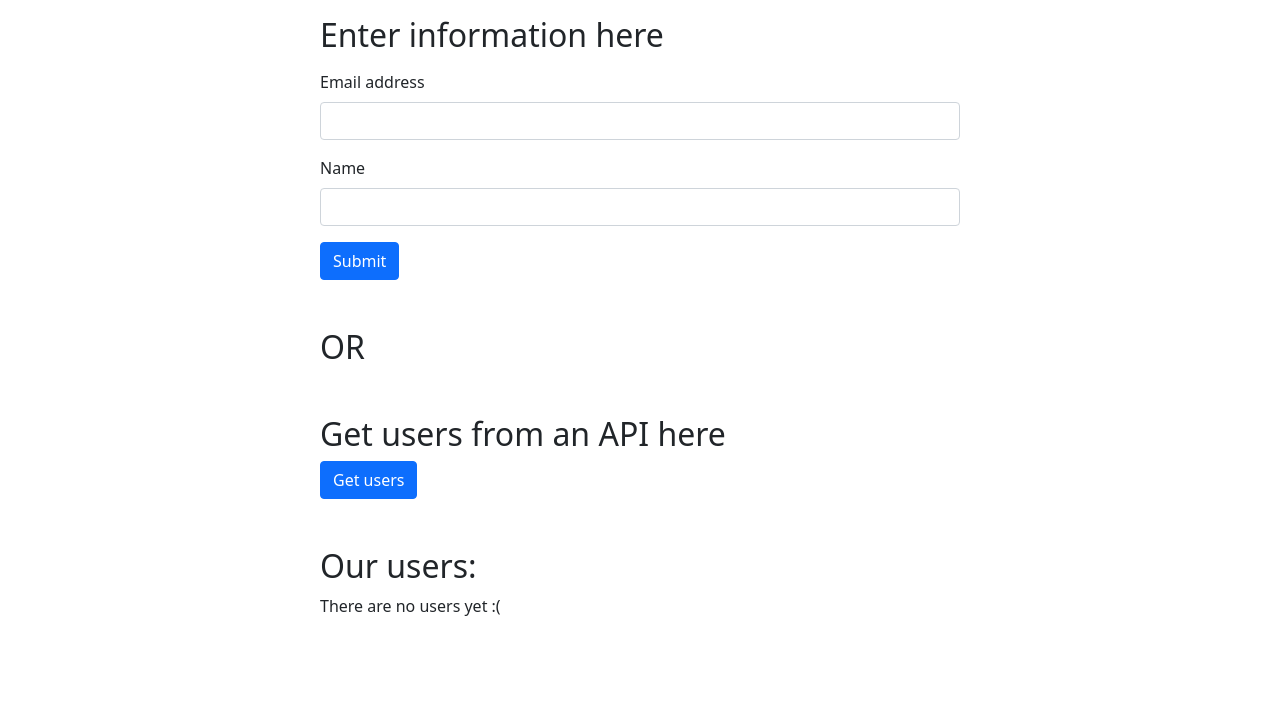
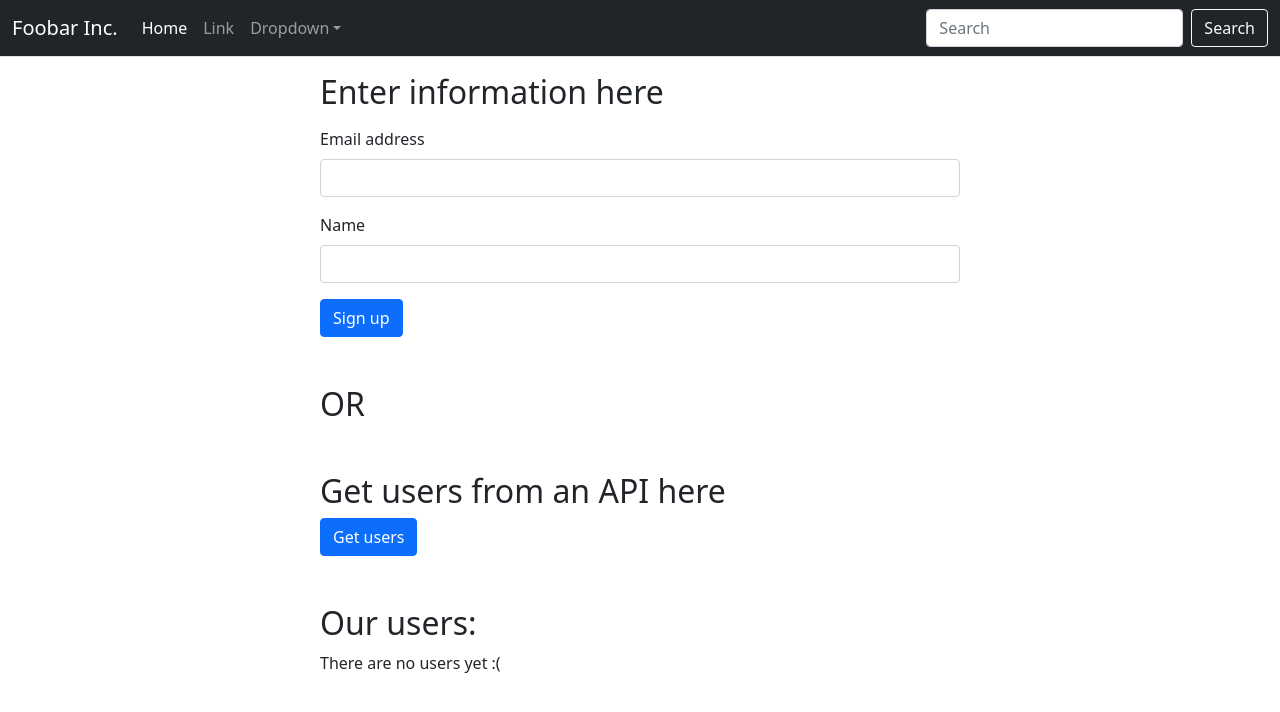
Before and after one commit to shivanshgalaxy/react-user-page, a React (Vite) app: page /users in a window 1280 px wide. Shown: the top 712 px of the page. Built offline with nearby package versions, Linux system fonts and the light colour scheme.

Commit message:
Add navbar

```diff
--- a/src/App.css
+++ b/src/App.css
@@ -8,6 +8,7 @@
     list-style: none;
     justify-content: space-around;
     flex-wrap: wrap;
+    gap: 5px;
 }
 
 .user-list li {
--- a/src/App.tsx
+++ b/src/App.tsx
@@ -3,6 +3,7 @@
 import { useState } from "react";
 import ShowUsers from "./components/ShowUsers";
 import GetUsers from "./components/GetUsers";
+import 'bootstrap/dist/js/bootstrap.bundle.min.js';
 
 export interface User {
   email: string;
@@ -21,11 +22,11 @@
       .then((res) => res.json())
       .then((data) => {
         data.data.map((item: User) => {
-            const newUser: User = {
-                email: item.email,
-                first_name: item.first_name,
-            };
-            setUser((oldUserList) => [...oldUserList, newUser])
+          const newUser: User = {
+            email: item.email,
+            first_name: item.first_name,
+          };
+          setUser((oldUserList) => [...oldUserList, newUser]);
           console.log(item.first_name);
           console.log(item.email);
         });
@@ -34,9 +35,84 @@
 
   return (
     <>
+      <nav className="navbar navbar-expand-md bg-dark border-bottom border-body navbar-dark" data-bs-theme="dark">
+        <div className="container-fluid">
+          <a className="navbar-brand" href="#">
+            Foobar Inc.
+          </a>
+          <button
+            className="navbar-toggler"
+            type="button"
+            data-bs-toggle="collapse"
+            data-bs-target="#navbarSupportedContent"
+            aria-controls="navbarSupportedContent"
+            aria-expanded="false"
+            aria-label="Toggle navigation"
+          >
+            <span className="navbar-toggler-icon"></span>
+          </button>
+          <div className="collapse navbar-collapse" id="navbarSupportedContent">
+            <ul className="navbar-nav me-auto mb-2 mb-lg-0">
+              <li className="nav-item">
+                <a className="nav-link active" aria-current="page" href="#">
+                  Home
+                </a>
+              </li>
+              <li className="nav-item">
+                <a className="nav-link" href="#">
+                  Link
+                </a>
+              </li>
+              <li className="nav-item dropdown">
+                <a
+                  className="nav-link dropdown-toggle"
+                  href="#"
+                  role="button"
+                  data-bs-toggle="dropdown"
+                  aria-expanded="false"
+                >
+                  Dropdown
+                </a>
+                <ul className="dropdown-menu">
+                  <li>
+                    <a className="dropdown-item" href="#">
+                      Action
+                    </a>
+                  </li>
+                  <li>
+                    <a className="dropdown-item" href="#">
+                      Another action
+                    </a>
+                  </li>
+                  <li>
+                    <hr className="dropdown-divider" />
+                  </li>
+                  <li>
+                    <a className="dropdown-item" href="#">
+                      Something else here
+                    </a>
+                  </li>
+                </ul>
+              </li>
+            </ul>
+            <form className="d-flex" role="search">
+              <input
+                className="form-control me-2"
+                type="search"
+                placeholder="Search"
+                aria-label="Search"
+              />
+              <button className="btn btn-outline-light" type="submit">
+                Search
+              </button>
+            </form>
+          </div>
+        </div>
+      </nav>
+
       <div className="input-form-container mt-3 mb-5">
         <h2>Enter information here</h2>
-        <InputForm onUserChange={onUserChange}></InputForm>
+        <InputForm onUserChange={onUserChange}>Sign up</InputForm>
       </div>
 
       <div className="input-form-container mb-5">
--- a/src/components/InputForm.tsx
+++ b/src/components/InputForm.tsx
@@ -3,9 +3,10 @@
 
 interface Props {
   onUserChange: (user: User) => void;
+  children: string;
 }
 
-function InputForm({ onUserChange }: Props) {
+function InputForm({ onUserChange, children }: Props) {
   const [email, setEmail] = useState("");
   const [firstName, setFirstName] = useState("");
 
@@ -51,7 +52,7 @@
         />
       </div>
       <button type="submit" className="btn btn-primary">
-        Submit
+        {children}
       </button>
     </form>
   );
--- a/src/components/ShowUsers.tsx
+++ b/src/components/ShowUsers.tsx
@@ -1,4 +1,5 @@
 import {User} from "../App";
+import {useState} from "react";
 
 interface Props {
   userList: User[];
@@ -12,7 +13,7 @@
 
       <ul className="user-list">
         {userList.map((user) => (
-          <li>
+          <li key={user.email}>
             <div>{user.email}</div>
             <div>{user.first_name}</div>
           </li>
```
